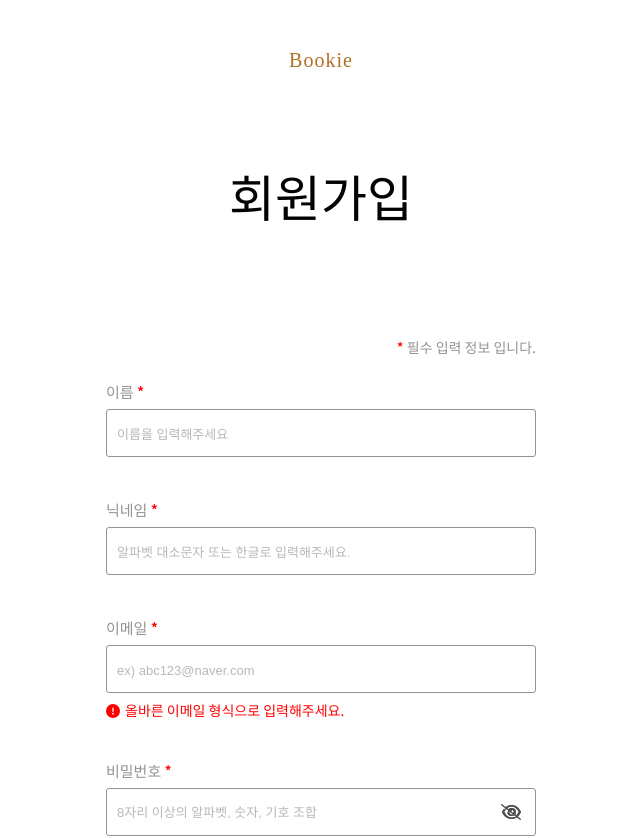
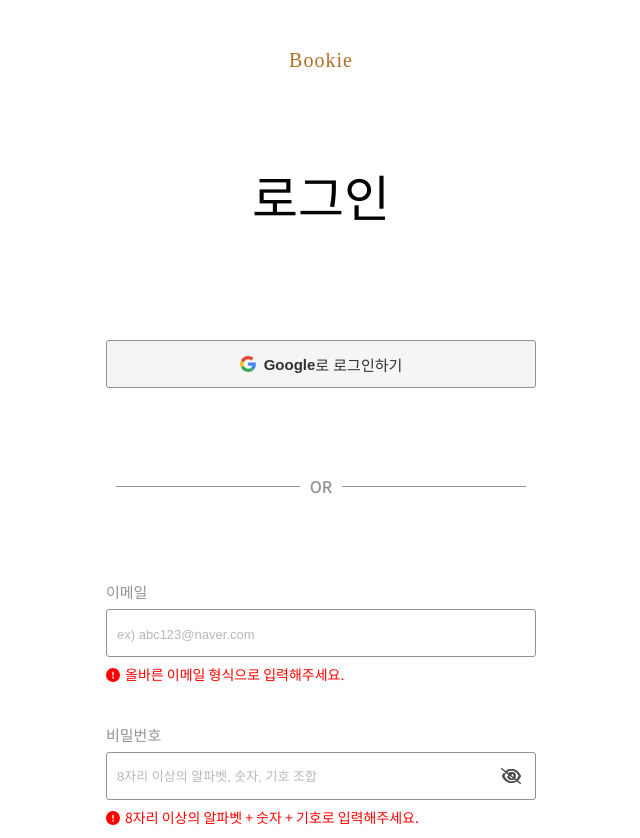
Before and after one commit to SsojjungPark/Bookie-project, a React (Vite) app: page / in a window 1280 px wide. Shown: the top 838 px of the page, without its empty margins (319-959 px from the left). Built offline with nearby package versions, Linux system fonts and the light colour scheme; a web font is replaced by a local one.

Commit message:
Login 적용

```diff
--- a/src/App.tsx
+++ b/src/App.tsx
@@ -1,10 +1,12 @@
 import './App.css';
-import Signup from './pages/Signup';
+import Login from './pages/Login';
+// import Signup from './pages/Signup';
 
 function App() {
   return (
     <>
-      <Signup />
+      {/* <Signup /> */}
+      <Login />
     </>
   );
 }
```
Also changed, not shown: src/common.css (deleted).
